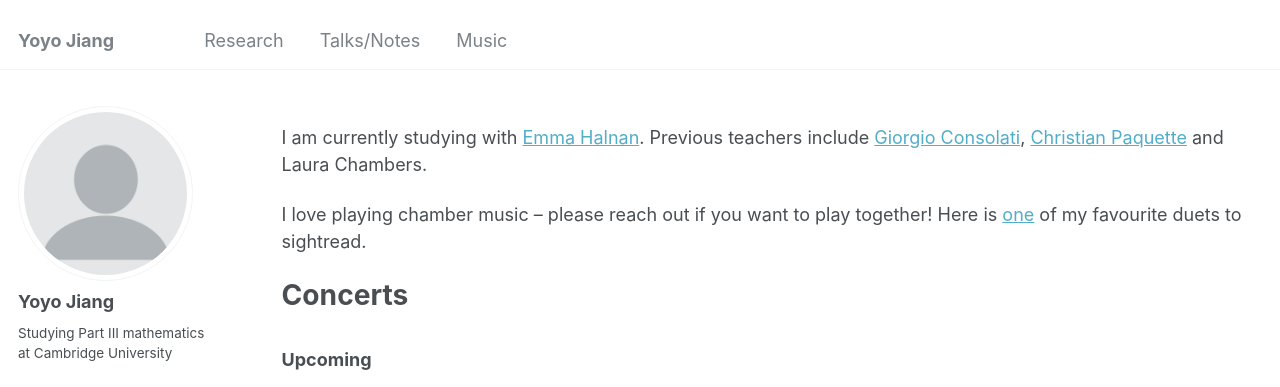
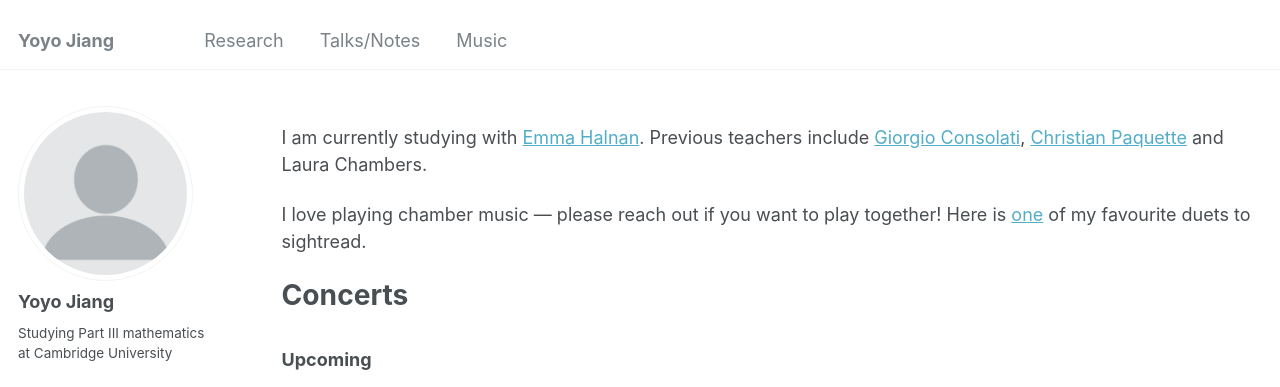
Before and after one commit to yjiang70/yjiang70.github.io, a Jekyll site: the page built from _pages/music.md, in a window 1280 px wide and 900 px high. Shown: the top 387 px of the window. Built offline with Jekyll 4.4.1, drawn with Linux system fonts in a browser that asks for light colours.

Commit message:
em dash too short

```diff
--- a/_pages/music.md
+++ b/_pages/music.md
@@ -15,7 +15,7 @@ Previous teachers include
 [Christian Paquette](https://christianpaquette.com/) and
 Laura Chambers.
 
-I love playing chamber music -- please reach out
+I love playing chamber music --- please reach out
 if you want to play together!
 Here is
 [one](https://imslp.org/wiki/18_Canons_M%C3%A9lodieux,_TWV_40:118-123_(Telemann,_Georg_Philipp))
```
